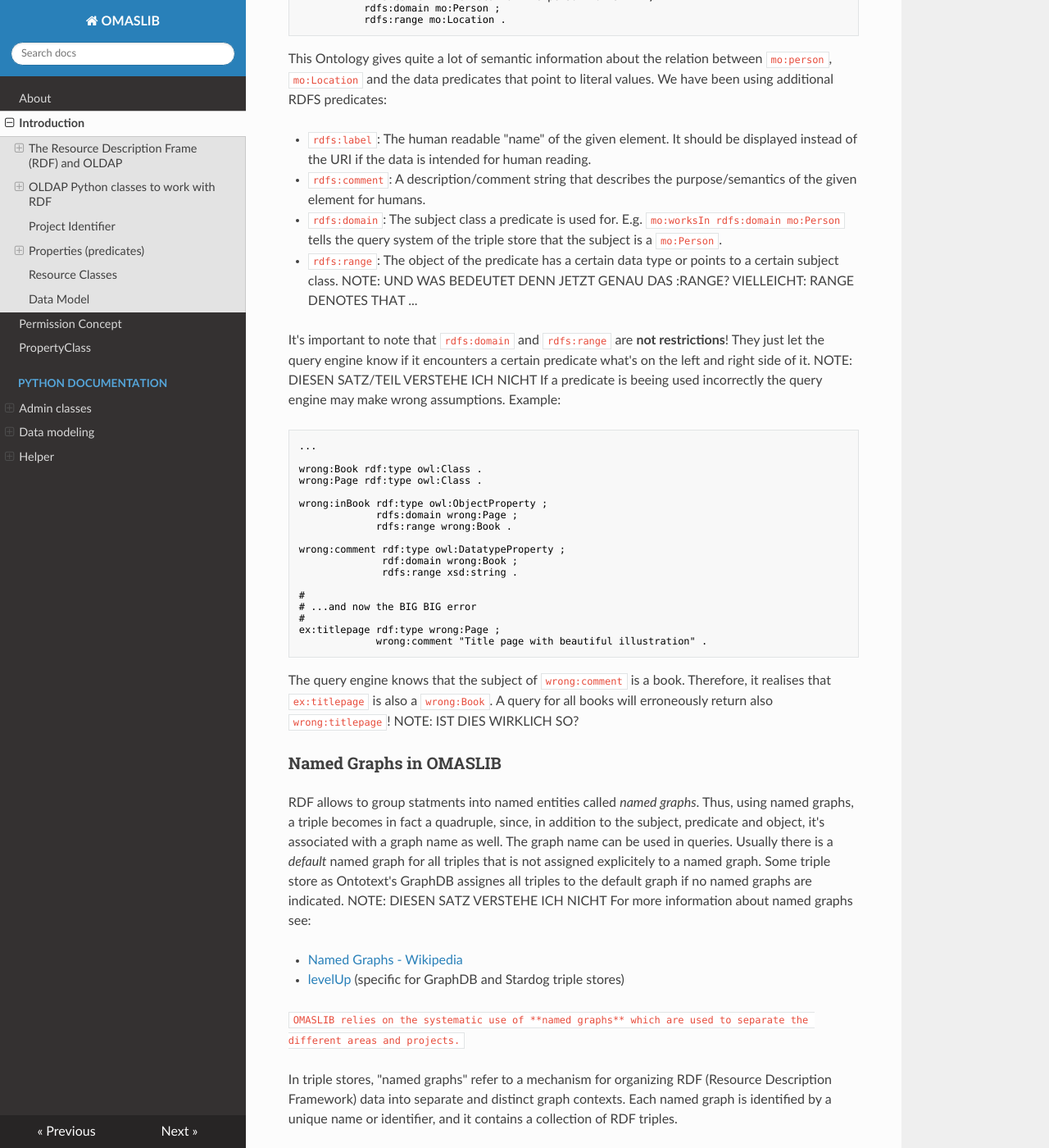
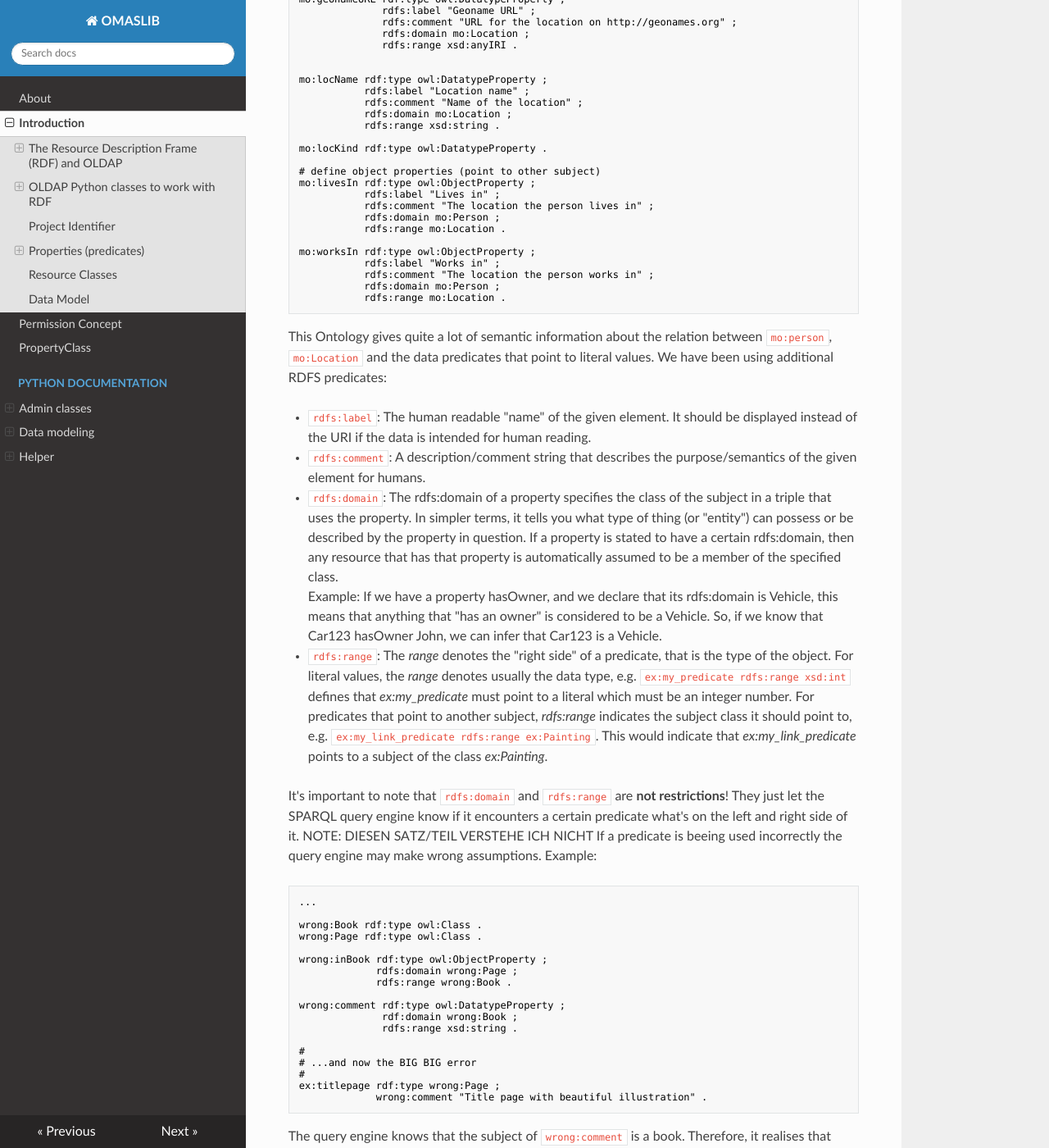
Before and after one commit to OMAS-IIIF/oldaplib, an MkDocs documentation site: the page built from docs/introduction.md, in a window 1280 px wide and 1400 px high, scrolled down 7270 px. Shown: the whole window at 82% size. Built offline with MkDocs 1.6.1, drawn with Linux system fonts in a browser that asks for light colours; nearby versions of some CDN libraries; some of the changed text lies outside the part shown.

Commit message:
Changing computer…

````diff
--- a/docs/introduction.md
+++ b/docs/introduction.md
@@ -87,9 +87,28 @@
 #### Predicate
 
 The predicate describes a property of the subject. In order to use predicates in a consistent way, predicates are also
-identified by URI's. The predicate must be used in a consistent manner. Usually the exatct meaning of the predicates is
-defined in accompanying documents or – even – better directly within the data using RDF-Schema or OWL which define tools
-for this purpose. NOTE: DIESEN SATZ VERSTEHE ICH NICHT. WAS DEFINIERT FèR WAS TOOLS?
+identified by URI's. The predicate must be used in a consistent manner. Usually the exact meaning of the predicates is
+defined in accompanying documents or – even – better directly within the data using RDF-Schema. RDF-Schema has two
+predefined properties, `rdfs:label` and `rdfs:comment` for documentation purposes.
+
+- `rdfs:label`: The human understandable *name* given to something (a subject, property etc.). RDF language tags may
+  be used to indicate the name in different languages
+- `rdfs:comment`: A comment or description of the meaning of the subject, predicate etc. Here also, language tags
+  may be used.
+
+Example:
+
+```trig
+@prefix rdfs: <http://www.w3.org/2000/01/rdf-schema#> .
+@prefix rdfs: <http://www.w3.org/2000/01/rdf-schema#> .
+@prefix owl: <http://www.w3.org/2002/07/owl#> .
+
+mydata:Person a owl:class ;
+    rdfs:label "Person"@en, "Person"@de, "Personne"@fr, "Persona"@it ;
+    rdfs:comment "A Human being that can be identified uniquely, e.g. by a VIAF id or other norm data"@en,
+        "Ein Mensch, der eindeutig identifizierbar ist, z.B. durch eine VIAF Id oder andere Normdaten"@de :
+    ...
+```
 
 It is important to note that a given predicate may expect either a _literal value_ or the _URI_ of another subject
 as _object_ (see below). Thus, predicates that point to another subject describe some form a _relation_
@@ -367,11 +386,20 @@
 - `rdfs:label`: The human readable "name" of the given element. It should be displayed instead of the URI if the data
   is intended for human reading.
 - `rdfs:comment`: A description/comment string that describes the purpose/semantics of the given element for humans.
-- `rdfs:domain`: The subject class a predicate is used for. E.g. `mo:worksIn rdfs:domain mo:Person` tells the query
-  system of the triple store that the subject is a `mo:Person`.
-- `rdfs:range`: The object of the predicate has a certain data type or points to a certain subject class. NOTE: UND WAS BEDEUTET DENN JETZT GENAU DAS :RANGE? VIELLEICHT: RANGE DENOTES THAT ...
+- `rdfs:domain`: The rdfs:domain of a property specifies the class of the subject in a triple that uses the property.
+  In simpler terms, it tells you what type of thing (or "entity") can possess or be described by the property in
+  question. If a property is stated to have a certain rdfs:domain, then any resource that has that property is
+  automatically assumed to be a member of the specified class.
+  Example: If we have a property hasOwner, and we declare that its rdfs:domain is Vehicle, this means that anything
+  that "has an owner" is considered to be a Vehicle. So, if we know that Car123 hasOwner John, we can infer that Car123
+  is a Vehicle.
+- `rdfs:range`: The *range* denotes the "right side" of a predicate, that is the type of the object. For literal values,
+  the *range* denotes usually the data type, e.g. `ex:my_predicate rdfs:range xsd:int` defines that *ex:my_predicate*
+  must point to a literal which must be an integer number. For predicates that point to another subject, *rdfs:range*
+  indicates the subject class it should point to, e.g. `ex:my_link_predicate rdfs:range ex:Painting`. This would
+  indicate that *ex:my_link_predicate* points to a subject of the class *ex:Painting*.
 
-It's important to note that `rdfs:domain` and `rdfs:range` are **not restrictions**! They just let the query engine
+It's important to note that `rdfs:domain` and `rdfs:range` are **not restrictions**! They just let the SPARQL query engine
 know if it encounters a certain predicate what's on the left and right side of it. NOTE: DIESEN SATZ/TEIL VERSTEHE ICH NICHT If a predicate is beeing used
 incorrectly the query engine may make wrong assumptions. Example:
 
````
Also changed, not shown: 4 other files.
